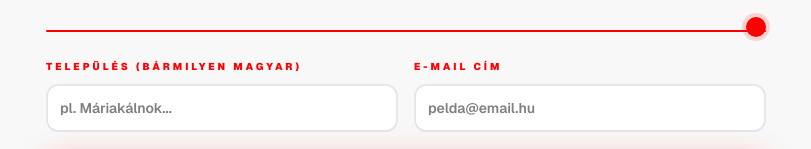
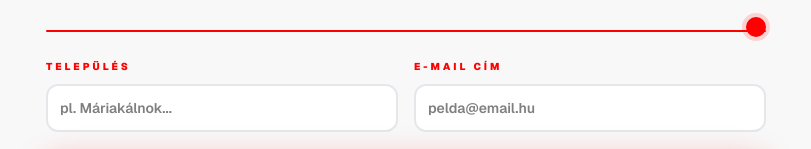
Before and after one commit to kerekparajanlo/kerekpar, a Next.js app: page / in a window 1280 px wide. Shown: the part 377-526 px from the top of the page, without its empty margins (234-1045 px from the left). Built offline with nearby package versions, Linux system fonts and the light colour scheme; no server answers.

Commit message:
Update Questionnaire.tsx

```diff
--- a/components/Questionnaire.tsx
+++ b/components/Questionnaire.tsx
@@ -2,7 +2,6 @@
 
 import { useState, useMemo } from 'react';
 import { FormData } from '@/lib/types';
-import { dealersList } from '@/lib/dealers';
 import { bikes } from '@/lib/bikes';
 import LoadingScreen from './LoadingScreen';
 
@@ -18,7 +17,7 @@ const getDistance = (lat1: number, lon1: number, lat2: number, lon2: number) =>
   return R * (2 * Math.atan2(Math.sqrt(a), Math.sqrt(1 - a)));
 };
 
-// A Te Exceled alapján a KROSS boltok városainak fix koordinátái
+// A KROSS boltok városainak fix koordinátái (68 település)
 const dealerCoords: Record<string, [number, number]> = {
   "Érd": [47.3804, 18.9139], "Kisújszállás": [47.2186, 20.7622], "Karcag": [47.3167, 20.9333],
   "Budapest": [47.4979, 19.0402], "Nyíregyháza": [47.9554, 21.7167], "Ajka": [47.1000, 17.5667],
@@ -79,8 +78,8 @@ export default function Questionnaire({ onSubmit }: { onSubmit: (d: FormData) =>
       const startTime = Date.now();
 
       try {
-        // Ingyenes keresés a térképen a júzer által beírt településre
-        const res = await fetch(`https://nominatim.openstreetmap.org/search?city=${encodeURIComponent(form.city)}&country=Hungary&format=json`);
+        // Általános keresés a térképen a júzer által beírt településre (q= használata)
+        const res = await fetch(`https://nominatim.openstreetmap.org/search?q=${encodeURIComponent(form.city)}&countrycodes=hu&format=json`);
         const data = await res.json();
 
         let nearestCity = form.city;
@@ -194,7 +193,7 @@ export default function Questionnaire({ onSubmit }: { onSubmit: (d: FormData) =>
       {/* 3. Sor — Település és Email */}
       <div className="grid grid-cols-2 gap-4 mb-5">
         <div>
-          <span className={lbl}>Település (Bármilyen magyar)</span>
+          <span className={lbl}>Település</span>
           <input
             type="text" placeholder="pl. Máriakálnok..."
             value={form.city}
```
